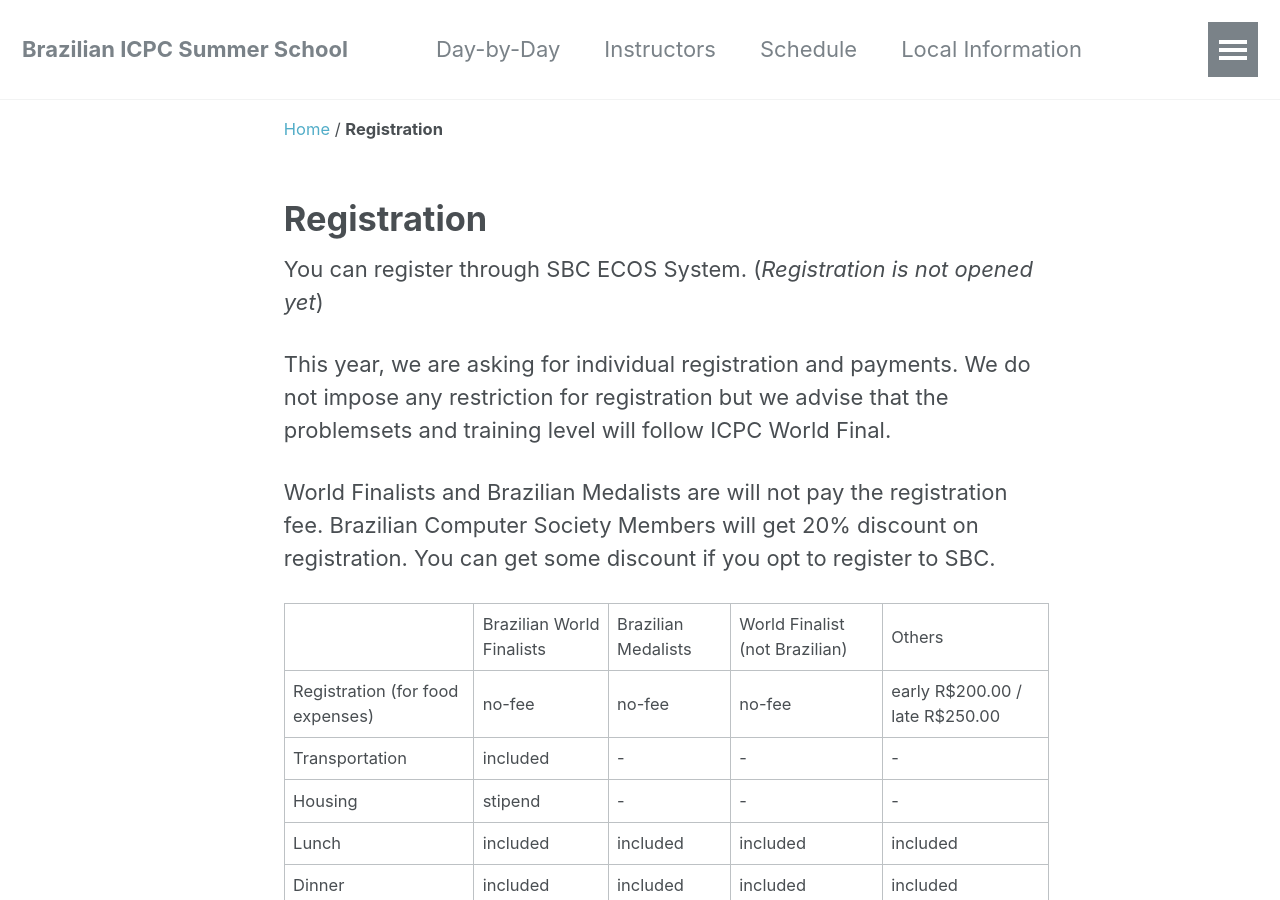
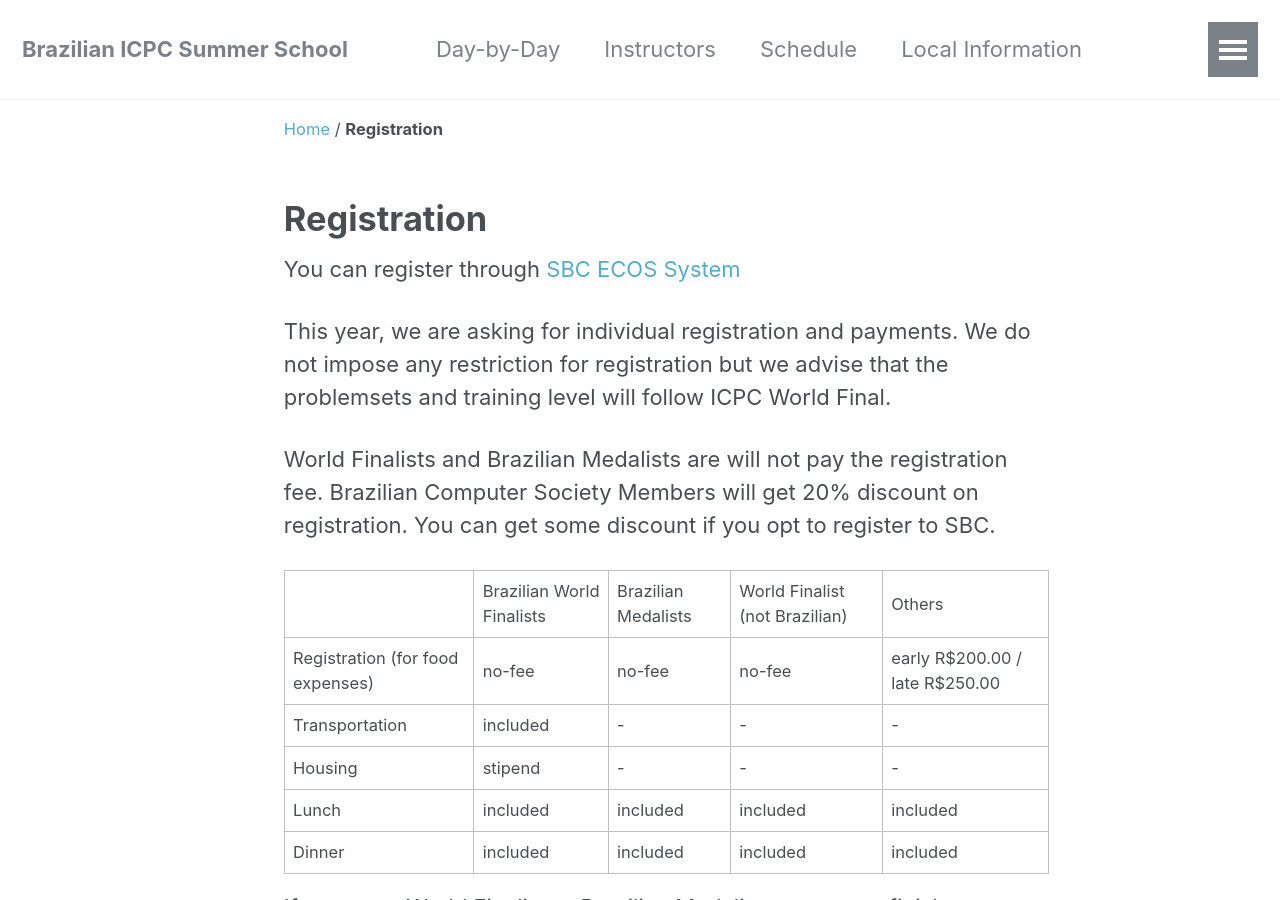
Before and after one commit to rjazevedo/BrazilianICPCSummerSchool2018, a Jekyll site: the page built from registration.md, in a window 1280 px wide and 900 px high. Built offline with Jekyll 4.4.1, drawn with Linux system fonts in a browser that asks for light colours.

Commit message:
opening registrations

```diff
--- a/registration.md
+++ b/registration.md
@@ -4,7 +4,7 @@ share: true
 layout: single
 ---
 
-You can register through SBC ECOS System. (*Registration is not opened yet*)
+You can register through [SBC ECOS System](https://centraldesistemas.sbc.org.br/ecos/brsummerschool2018)
 
 This year, we are asking for individual registration and payments. We do not impose any restriction for registration but we advise that the problemsets and training level will follow ICPC World Final.
 
```
